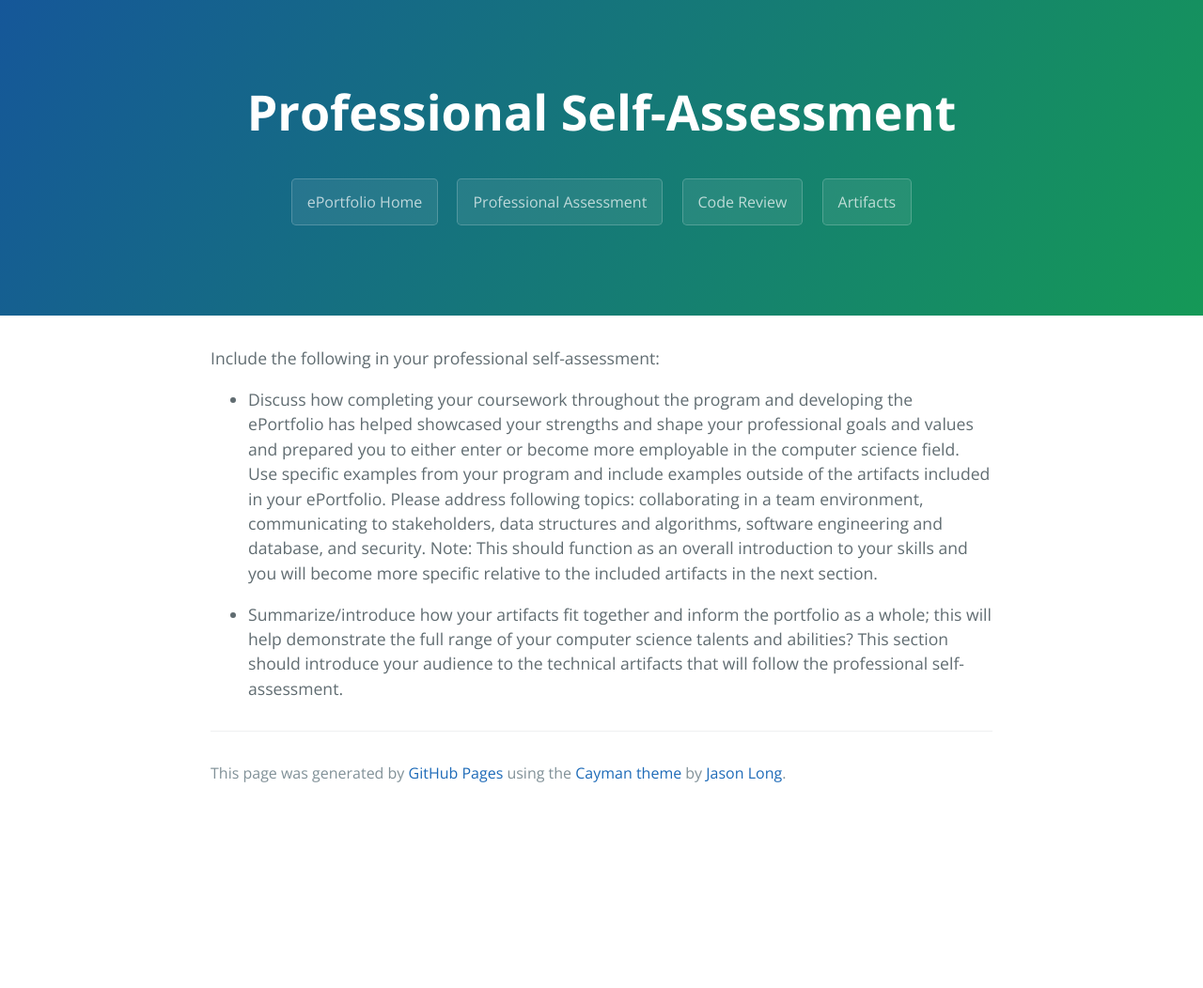
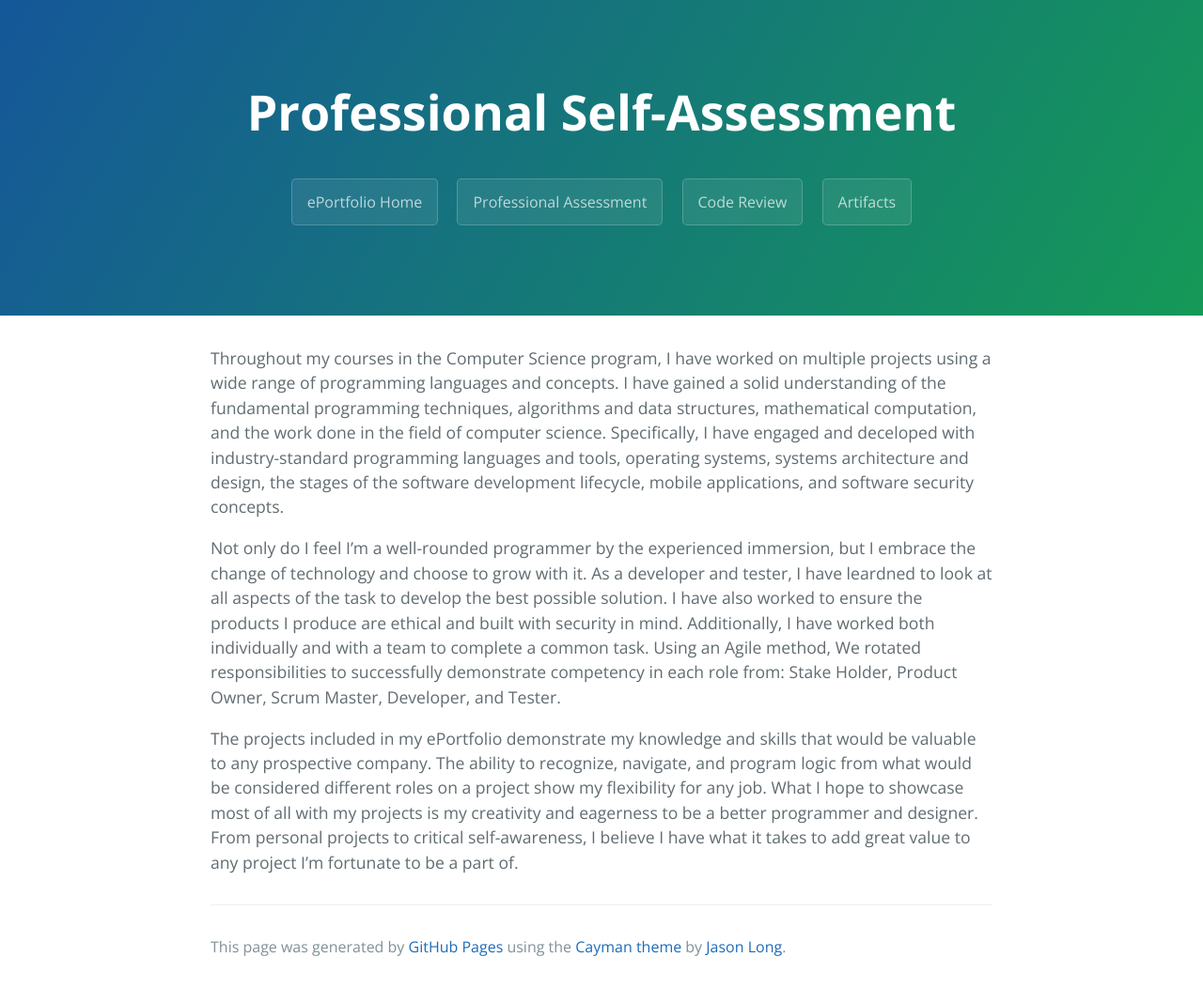
Before and after one commit to johnsatterfield/johnsatterfield.github.io, a Jekyll site: the page built from pa.md, in a window 1280 px wide. Shown: the whole page at 94% size. Built offline with Jekyll 4.4.1, drawn with Linux system fonts in a browser that asks for light colours; before the commit the page ends 900 px from its top, so only the background shows below that.

Commit message:
Update pa.md

```diff
--- a/pa.md
+++ b/pa.md
@@ -4,10 +4,8 @@ layout: template
 filename: pa
 ---
 
-Include the following in your professional self-assessment:
+Throughout my courses in the Computer Science program, I have worked on multiple projects using a wide range of programming languages and concepts. I have gained a solid understanding of the fundamental programming techniques, algorithms and data structures, mathematical computation, and the work done in the field of computer science. Specifically, I have engaged and deceloped with industry-standard programming languages and tools, operating systems, systems architecture and design, the stages of the software development lifecycle, mobile applications, and software security concepts.
 
- - Discuss how completing your coursework throughout the program and developing the ePortfolio has helped showcased your strengths and
-shape your professional goals and values and prepared you to either enter or become more employable in the computer science field. Use
-specific examples from your program and include examples outside of the artifacts included in your ePortfolio. Please address following topics: collaborating in a team environment, communicating to stakeholders, data structures and algorithms, software engineering and database, and security. Note: This should function as an overall introduction to your skills and you will become more specific relative to the included artifacts in the next section.
+Not only do I feel I’m a well-rounded programmer by the experienced immersion, but I embrace the change of technology and choose to grow with it. As a developer and tester, I  have leardned to look at all aspects of the task to develop the best possible solution. I have also worked to ensure the products I produce are ethical and built with security in mind. Additionally, I have worked both individually and with a team to complete a common task. Using an Agile method, We rotated responsibilities to successfully demonstrate competency in each role from: Stake Holder, Product Owner, Scrum Master, Developer, and Tester.
 
- - Summarize/introduce how your artifacts fit together and inform the portfolio as a whole; this will help demonstrate the full range of your computer science talents and abilities? This section should introduce your audience to the technical artifacts that will follow the professional self-assessment.
+The projects included in my ePortfolio demonstrate my knowledge and skills that would be valuable to any prospective company. The ability to recognize, navigate, and program logic from what would be considered different roles on a project show my flexibility for any job. What I hope to showcase most of all with my projects is my creativity and eagerness to be a better programmer and designer. From personal projects to critical self-awareness, I believe I have what it takes to add great value to any project I’m fortunate to be a part of.
```
